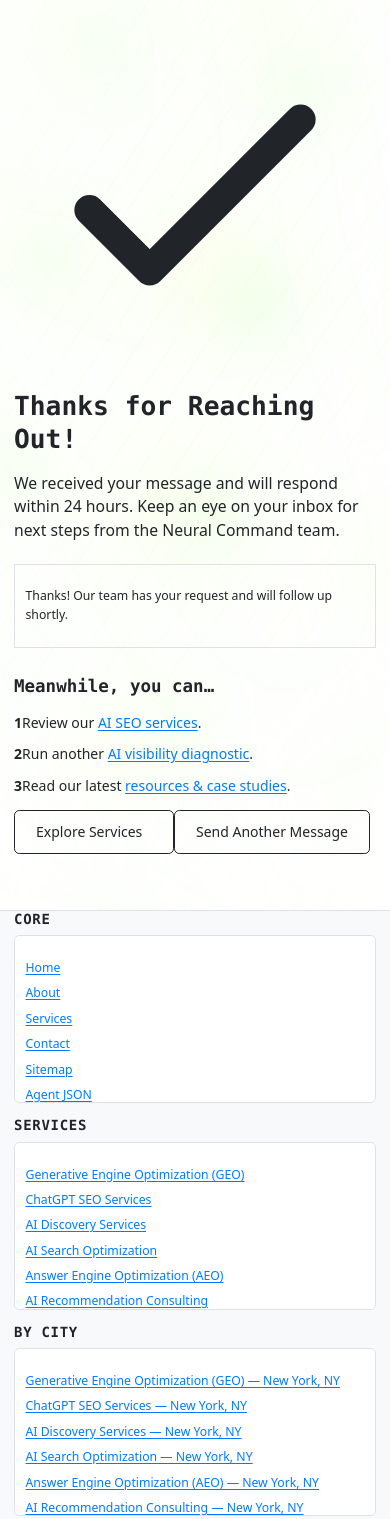
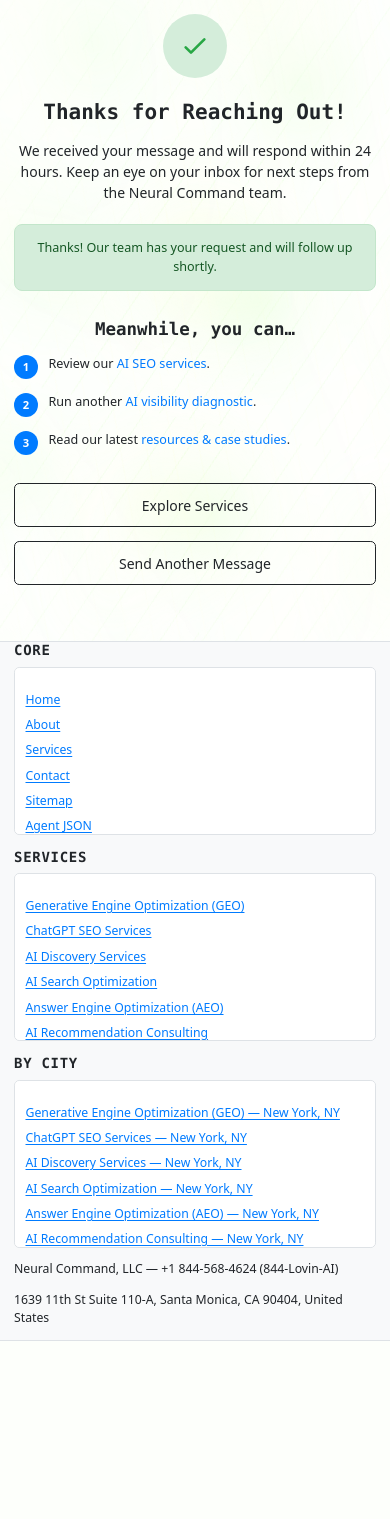
Before and after one commit to malwarescan/AIvisibility, a PHP site: page /contact-confirmation in a window 390 px wide. Shown: the part 92-1611 px from the top of the page. After the commit the page ends 1433 px from the top, so only its background shows below. Run offline with PHP 8.4, Linux system fonts and the light colour scheme.

Commit message:
Fix contact form styling and functionality
- Replace Tailwind classes with custom CSS classes
- Add proper styling for contact form and confirmation page
- Ensure form renders correctly with existing site styles
- Add responsive design for mobile devices

```diff
--- a/assets/css/styles.css
+++ b/assets/css/styles.css
@@ -912,6 +912,221 @@
   border-radius: 4px;
 }
 
+/* Contact Page Styles */
+.contact-grid {
+  display: grid;
+  grid-template-columns: 1fr 1fr;
+  gap: 2rem;
+  margin-top: 2rem;
+}
+
+@media (max-width: 768px) {
+  .contact-grid {
+    grid-template-columns: 1fr;
+    gap: 1.5rem;
+  }
+}
+
+.contact-form-section,
+.contact-info-section {
+  background: #F8F9FA;
+  border: 2px solid #E9ECEF;
+  border-radius: 8px;
+  padding: 2rem;
+}
+
+.contact-form-section h2,
+.contact-info-section h2 {
+  font-size: 1.25rem;
+  font-weight: 600;
+  margin-bottom: 1.5rem;
+  color: var(--text);
+}
+
+.contact-form {
+  display: flex;
+  flex-direction: column;
+  gap: 1rem;
+}
+
+.form-group {
+  display: flex;
+  flex-direction: column;
+}
+
+.form-group input,
+.form-group textarea {
+  padding: 0.75rem;
+  border: 1px solid #DEE2E6;
+  border-radius: 4px;
+  font-size: 1rem;
+  font-family: inherit;
+  background: white;
+  transition: border-color 0.2s ease;
+}
+
+.form-group input:focus,
+.form-group textarea:focus {
+  outline: none;
+  border-color: #007BFF;
+  box-shadow: 0 0 0 2px rgba(0, 123, 255, 0.1);
+}
+
+.form-group textarea {
+  resize: vertical;
+  min-height: 100px;
+}
+
+.contact-details {
+  display: flex;
+  flex-direction: column;
+  gap: 0.75rem;
+}
+
+.contact-details p {
+  margin: 0;
+  font-size: 0.9rem;
+  line-height: 1.5;
+}
+
+.contact-details a {
+  color: #007BFF;
+  text-decoration: none;
+}
+
+.contact-details a:hover {
+  text-decoration: underline;
+}
+
+/* Contact Confirmation Page Styles */
+.contact-confirmation {
+  max-width: 600px;
+  margin: 0 auto;
+  text-align: center;
+}
+
+.confirmation-header {
+  margin-bottom: 2rem;
+}
+
+.success-icon {
+  width: 64px;
+  height: 64px;
+  background: #D4EDDA;
+  border-radius: 50%;
+  display: flex;
+  align-items: center;
+  justify-content: center;
+  margin: 0 auto 1.5rem;
+  color: #28A745;
+}
+
+.success-message {
+  background: #D4EDDA;
+  border: 1px solid #C3E6CB;
+  border-radius: 8px;
+  padding: 1rem;
+  margin: 1.5rem 0;
+}
+
+.success-message p {
+  margin: 0;
+  color: #155724;
+  font-size: 0.9rem;
+}
+
+.message-summary {
+  background: #F8F9FA;
+  border: 2px solid #E9ECEF;
+  border-radius: 8px;
+  padding: 1.5rem;
+  margin: 2rem 0;
+  text-align: left;
+}
+
+.message-summary h2 {
+  font-size: 1.25rem;
+  font-weight: 600;
+  margin-bottom: 1rem;
+  color: var(--text);
+}
+
+.summary-details {
+  display: flex;
+  flex-direction: column;
+  gap: 0.5rem;
+}
+
+.summary-details p {
+  margin: 0;
+  font-size: 0.9rem;
+  line-height: 1.5;
+}
+
+.next-steps {
+  margin: 2rem 0;
+}
+
+.next-steps h2 {
+  font-size: 1.25rem;
+  font-weight: 600;
+  margin-bottom: 1rem;
+  color: var(--text);
+}
+
+.steps-list {
+  list-style: none;
+  padding: 0;
+  margin: 0;
+  text-align: left;
+}
+
+.steps-list li {
+  display: flex;
+  align-items: flex-start;
+  gap: 0.75rem;
+  margin-bottom: 1rem;
+  font-size: 0.9rem;
+  line-height: 1.5;
+}
+
+.step-number {
+  background: #007BFF;
+  color: white;
+  width: 24px;
+  height: 24px;
+  border-radius: 50%;
+  display: flex;
+  align-items: center;
+  justify-content: center;
+  font-size: 0.8rem;
+  font-weight: 600;
+  flex-shrink: 0;
+}
+
+.steps-list a {
+  color: #007BFF;
+  text-decoration: none;
+}
+
+.steps-list a:hover {
+  text-decoration: underline;
+}
+
+.confirmation-actions {
+  display: flex;
+  flex-direction: column;
+  gap: 1rem;
+  margin-top: 2rem;
+}
+
+@media (min-width: 480px) {
+  .confirmation-actions {
+    flex-direction: row;
+    justify-content: center;
+  }
+}
+
 
 .home__card {
   background: #FFFFFF;
--- a/pages/contact-confirmation.php
+++ b/pages/contact-confirmation.php
@@ -15,28 +15,28 @@
 $successData = $_SESSION['contact_success'] ?? null;
 ?>
 
-<main class="container mx-auto px-4 py-10">
-  <div class="max-w-2xl mx-auto text-center">
-    <div class="mb-8">
-      <div class="w-16 h-16 bg-green-100 rounded-full flex items-center justify-center mx-auto mb-4">
-        <svg class="w-8 h-8 text-green-600" fill="none" stroke="currentColor" viewBox="0 0 24 24">
+<main class="container py-8">
+  <div class="contact-confirmation">
+    <div class="confirmation-header">
+      <div class="success-icon">
+        <svg width="32" height="32" fill="none" stroke="currentColor" viewBox="0 0 24 24">
           <path stroke-linecap="round" stroke-linejoin="round" stroke-width="2" d="M5 13l4 4L19 7"></path>
         </svg>
       </div>
-      <h1 class="text-3xl font-bold mb-4">Thanks for Reaching Out!</h1>
-      <p class="text-lg text-gray-600 mb-6">
+      <h1>Thanks for Reaching Out!</h1>
+      <p class="lead">
         We received your message and will respond within 24 hours. Keep an eye on your inbox for next steps from the Neural Command team.
       </p>
 
-      <div class="mb-6 p-3 bg-green-50 border border-green-200 rounded-lg">
-        <p class="text-green-800 text-sm">Thanks! Our team has your request and will follow up shortly.</p>
+      <div class="success-message">
+        <p>Thanks! Our team has your request and will follow up shortly.</p>
       </div>
     </div>
 
     <?php if ($successData): ?>
-    <div class="bg-gray-50 p-6 rounded-lg mb-8 text-left">
-      <h2 class="text-lg font-semibold mb-4">Message Summary</h2>
-      <div class="space-y-2 text-sm">
+    <div class="message-summary">
+      <h2>Message Summary</h2>
+      <div class="summary-details">
         <p><strong>Name:</strong> <?= esc($successData['name']) ?></p>
         <p><strong>Email:</strong> <?= esc($successData['email']) ?></p>
         <?php if (!empty($successData['notes'])): ?>
@@ -47,27 +47,27 @@
     </div>
     <?php endif; ?>
 
-    <div class="space-y-6">
-      <h2 class="text-xl font-semibold">Meanwhile, you can…</h2>
-      <ul class="text-left space-y-3 text-gray-600">
-        <li class="flex items-start gap-3">
-          <span class="text-blue-500 font-semibold">1</span>
-          <span>Review our <a class="underline" href="/services/">AI SEO services</a>.</span>
+    <div class="next-steps">
+      <h2>Meanwhile, you can…</h2>
+      <ul class="steps-list">
+        <li>
+          <span class="step-number">1</span>
+          <span>Review our <a href="/services/">AI SEO services</a>.</span>
         </li>
-        <li class="flex items-start gap-3">
-          <span class="text-blue-500 font-semibold">2</span>
-          <span>Run another <a class="underline" href="/resources/diagnostic/">AI visibility diagnostic</a>.</span>
+        <li>
+          <span class="step-number">2</span>
+          <span>Run another <a href="/resources/diagnostic/">AI visibility diagnostic</a>.</span>
         </li>
-        <li class="flex items-start gap-3">
-          <span class="text-blue-500 font-semibold">3</span>
-          <span>Read our latest <a class="underline" href="/resources/">resources & case studies</a>.</span>
+        <li>
+          <span class="step-number">3</span>
+          <span>Read our latest <a href="/resources/">resources & case studies</a>.</span>
         </li>
       </ul>
     </div>
 
-    <div class="mt-10 flex flex-col sm:flex-row gap-5 justify-center">
-      <a href="/services/" class="button secondary button--static">Explore Services</a>
-      <a href="/contact/" class="button secondary button--static">Send Another Message</a>
+    <div class="confirmation-actions">
+      <a href="/services/" class="button button--secondary">Explore Services</a>
+      <a href="/contact/" class="button button--secondary">Send Another Message</a>
     </div>
   </div>
 </main>
```
Also changed, not shown: pages/contact.php (+25 -14 lines).
